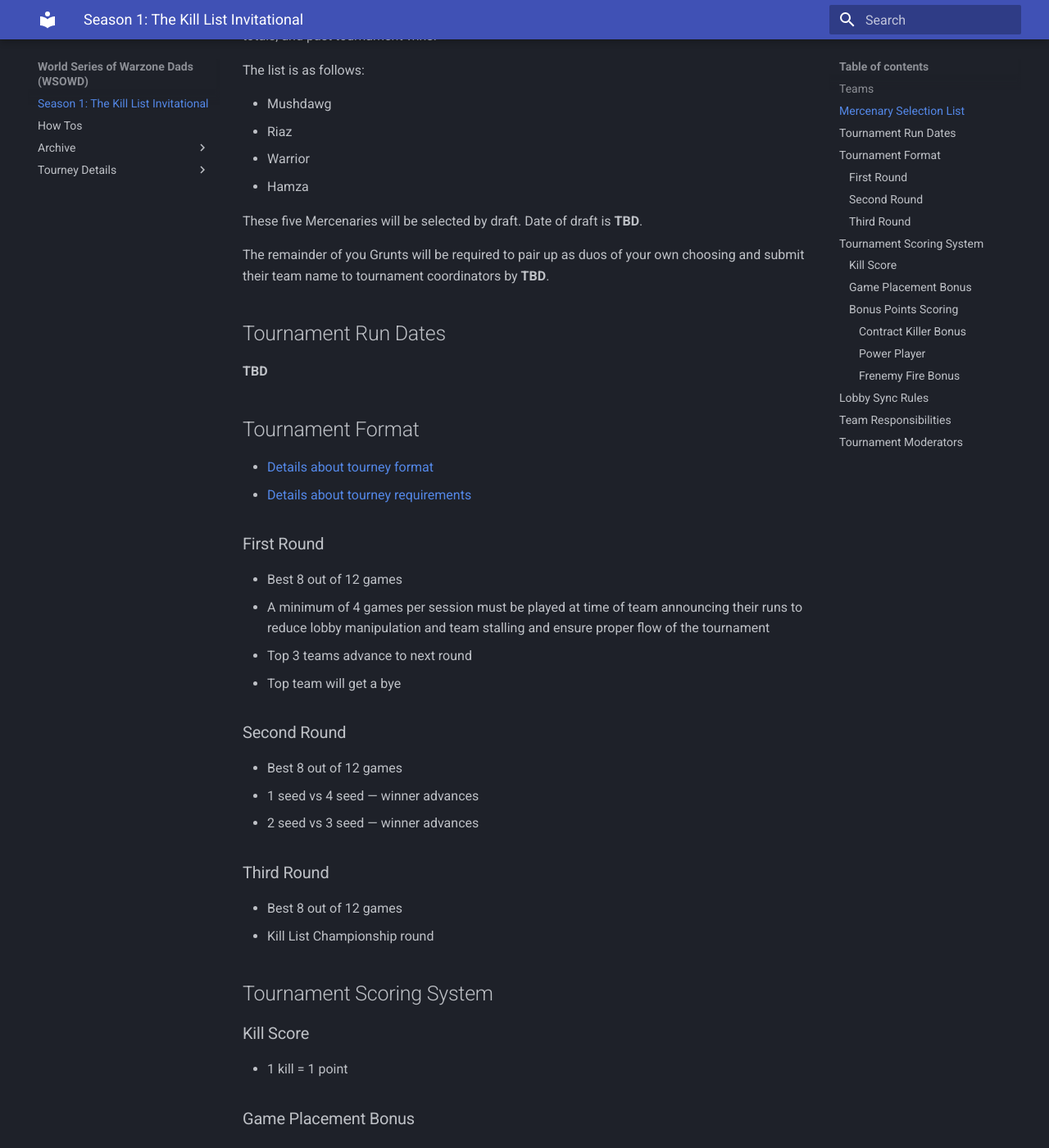
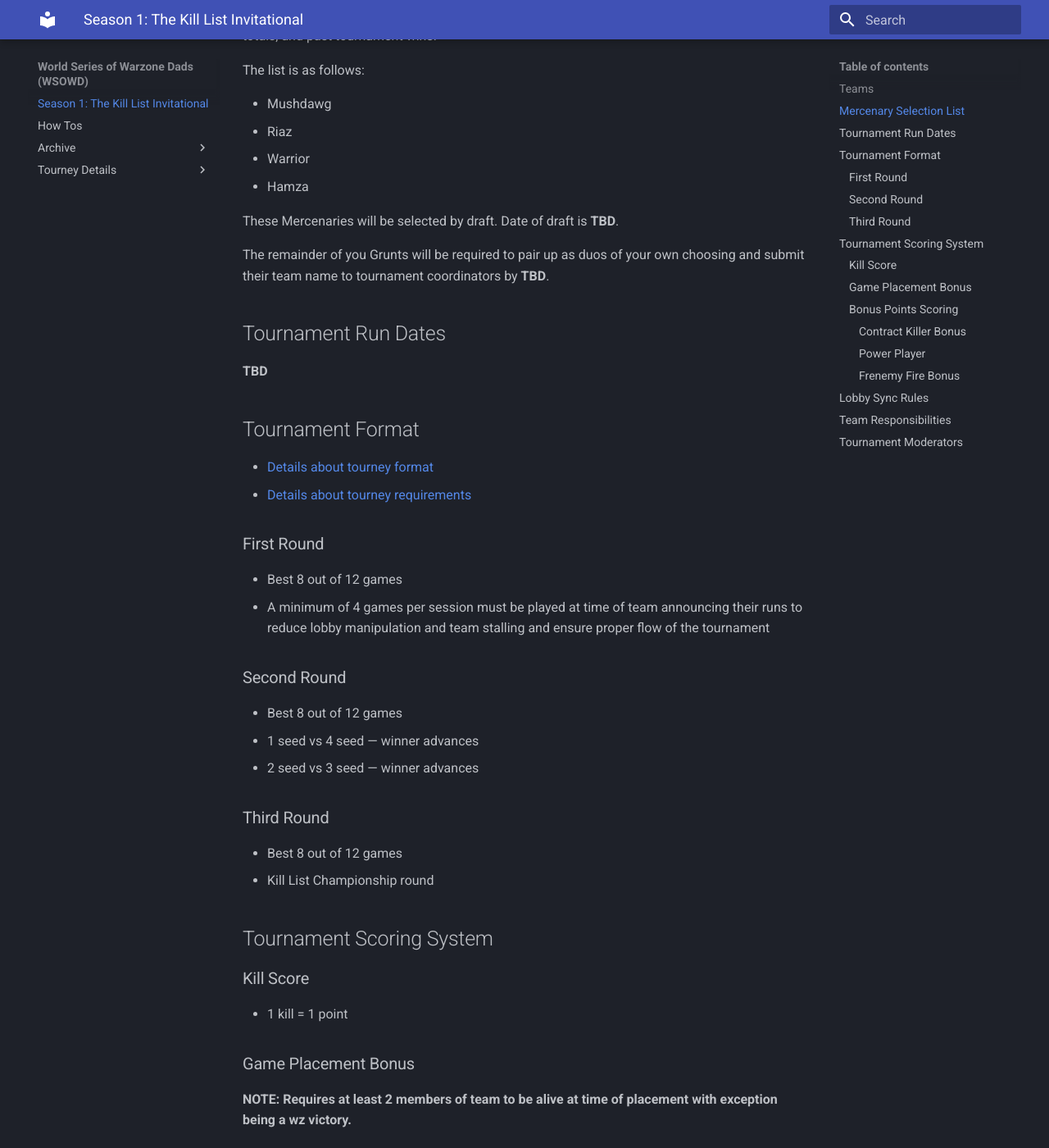
Before and after one commit to WZTourney/wztourney.github.io, an MkDocs documentation site: the page built from docs/index.md, in a window 1280 px wide and 1400 px high, scrolled down 2171 px. Shown: the whole window at 82% size. Built offline with MkDocs 1.6.1 and Material for MkDocs 9.7.7, drawn with Linux system fonts in a browser that asks for light colours.

Commit message:
modified tourney details

```diff
--- a/docs/index.md
+++ b/docs/index.md
@@ -45,7 +45,7 @@
 - Warrior
 - Hamza
 
-These five Mercenaries will be selected by draft. Date of draft is **TBD**.
+These Mercenaries will be selected by draft. Date of draft is **TBD**.
 
 The remainder of you Grunts will be required to pair up as duos of your own choosing and submit their team name to tournament coordinators by  **TBD**.
 
@@ -67,8 +67,9 @@
 
 - Best 8 out of 12 games
 - A minimum of 4 games per session must be played at time of team announcing their runs to reduce lobby manipulation and team stalling and ensure proper flow of the tournament
-- Top 3 teams advance to next round
+<!-- - Top 3 teams advance to next round
 - Top team will get a bye
+-->
 
 <!-- ### Loser Play-in
 
```
